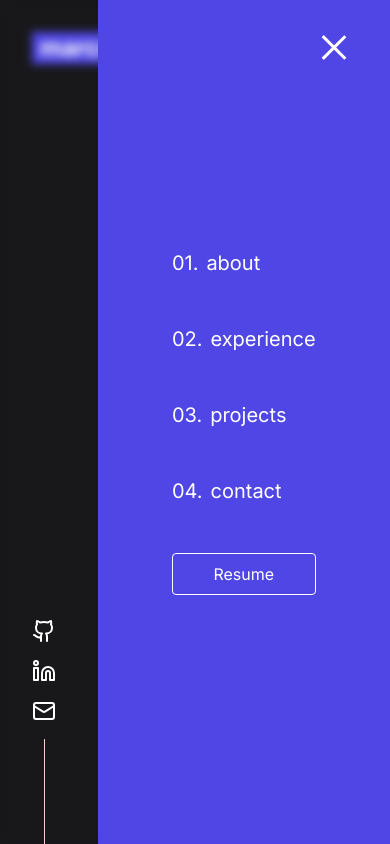
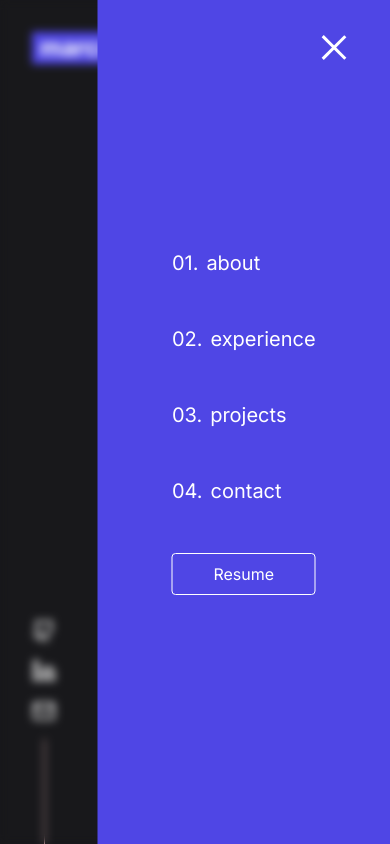
Before and after one commit to mva919/personal-website-v1, a Next.js app: page / in a window 390 px wide. Both pictures are taken after a click on the button 334 px from the left and 48 px from the top of the page. Built offline with nearby package versions, Linux system fonts and the light colour scheme.

Commit message:
Add animation to phone menu

```diff
--- a/components/navbar.tsx
+++ b/components/navbar.tsx
@@ -2,10 +2,12 @@
 
 import Button from "./button";
 import { Spiral as Hamburger } from "hamburger-react";
-import { useState } from "react";
+import { useRef, useState } from "react";
+import { CSSTransition } from "react-transition-group";
 
 const Navbar = () => {
   const [isMenuOpen, setIsMenuOpen] = useState(false);
+  const nodeRef = useRef(null);
 
   return (
     <>
@@ -28,16 +30,34 @@ const Navbar = () => {
           <Button>Resume</Button>
         </div>
 
-        <div className="block md:hidden z-10">
+        <div className="block md:hidden z-30">
           <Hamburger toggled={isMenuOpen} toggle={setIsMenuOpen} size={32} />
         </div>
       </nav>
+
       {isMenuOpen && (
-        <div className="md:hidden fixed backdrop-blur-sm inset-0">
-          <div className="fixed bg-indigo-600 w-3/4 right-0 inset-y-0 flex items-center justify-center">
+        <div className="md:hidden fixed z-10 backdrop-blur-sm inset-0" />
+      )}
+
+      <CSSTransition
+        nodeRef={nodeRef}
+        in={isMenuOpen}
+        timeout={300}
+        unmountOnExit
+        classNames={{
+          enter: "transform transition-all duration-300",
+          enterActive: "-translate-x-full",
+          enterDone: "-translate-x-full",
+          exit: "transform transition-all duration-300",
+          exitActive: "translate-x-0",
+        }}
+      >
+        <div
+          ref={nodeRef}
+          className="absolute bg-indigo-600 w-3/4 z-20 left-full inset-y-0 flex items-center justify-center"
+        >
           <div className="flex flex-col space-y-12">
-              {["about", "experience", "projects", "contact"].map(
-                (link, idx) => (
+            {["about", "experience", "projects", "contact"].map((link, idx) => (
               <a
                 className="hover:scale-110 transition-all"
                 href={`#${link}`}
@@ -48,15 +68,13 @@ const Navbar = () => {
                   <p className="text-xl">{`${link}`}</p>
                 </div>
               </a>
-                )
-              )}
+            ))}
             <Button variant="outlineSecondary" className="w-full">
               Resume
             </Button>
           </div>
         </div>
-        </div>
-      )}
+      </CSSTransition>
     </>
   );
 };
--- a/package.json
+++ b/package.json
@@ -9,6 +9,7 @@
     "lint": "next lint"
   },
   "dependencies": {
+    "@types/react-transition-group": "^4.4.9",
     "class-variance-authority": "^0.7.0",
     "clsx": "^2.0.0",
     "hamburger-react": "^2.5.0",
@@ -16,6 +17,7 @@
     "next": "14.0.1",
     "react": "^18",
     "react-dom": "^18",
+    "react-transition-group": "^4.4.5",
     "tailwind-merge": "^2.0.0"
   },
   "devDependencies": {
```
Also changed, not shown: 1 other file (tests, documents, lock files or other folders). Lines whose indentation alone changed are shown as unchanged.
